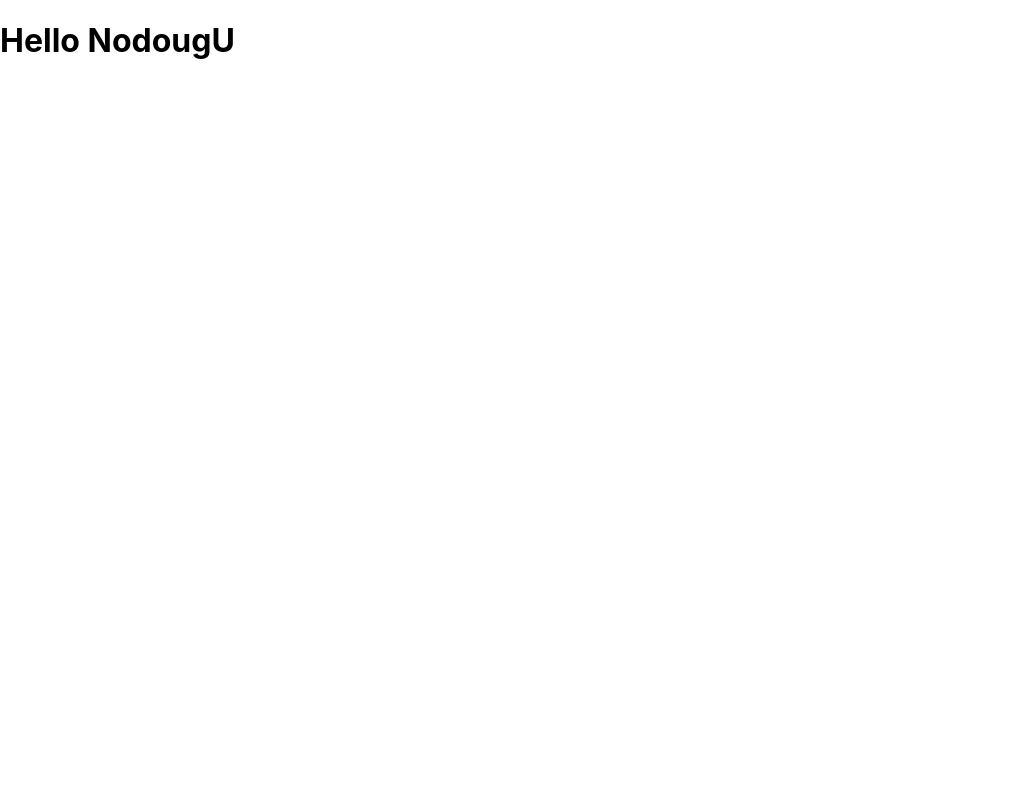
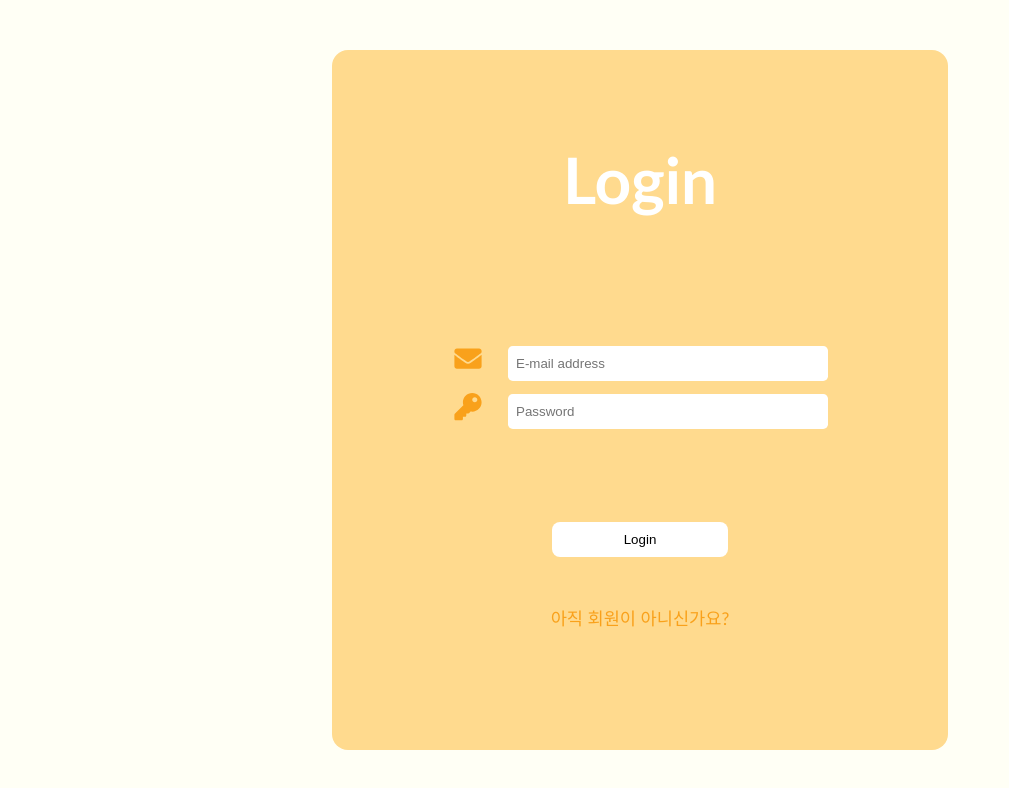
Before and after one commit to codestates/nodongu-client, a React (Create React App) app in the folder client/: page / in a window 1280 px wide. Shown: the top 788 px of the page, without its empty margins (0-1009 px from the left). Built offline with nearby package versions, Linux system fonts and the light colour scheme.

Commit message:
[Client] / jiye-7 / Fix: Login Page

```diff
--- a/client/src/App.js
+++ b/client/src/App.js
@@ -1,7 +1,9 @@
 import './App.css';
+import Login from './Components/login/login';
+import './Components/login/login.css';
 
 function App() {
-  return <h1>Hello NodougU</h1>;
+  return <Login />;
 }
 
 export default App;
--- a/client/src/Components/login/login.css
+++ b/client/src/Components/login/login.css
@@ -80,7 +80,7 @@ input {
 }
 
 .singup-link {
-  margin-top: 2rem;
+  margin-top: 3rem;
   font-size: 1.1rem;
   color: var(--light-orange-color);
 }
```
